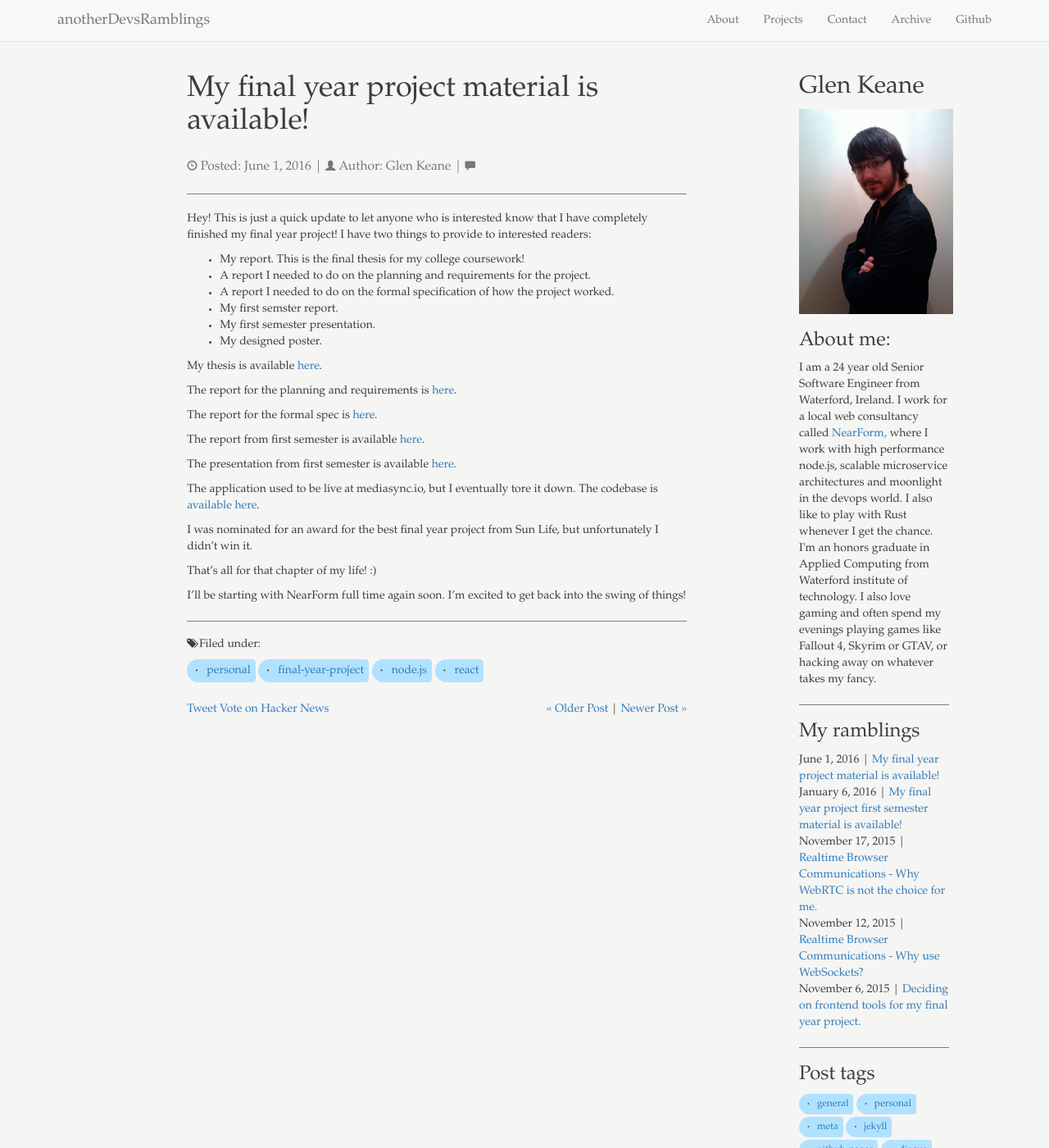
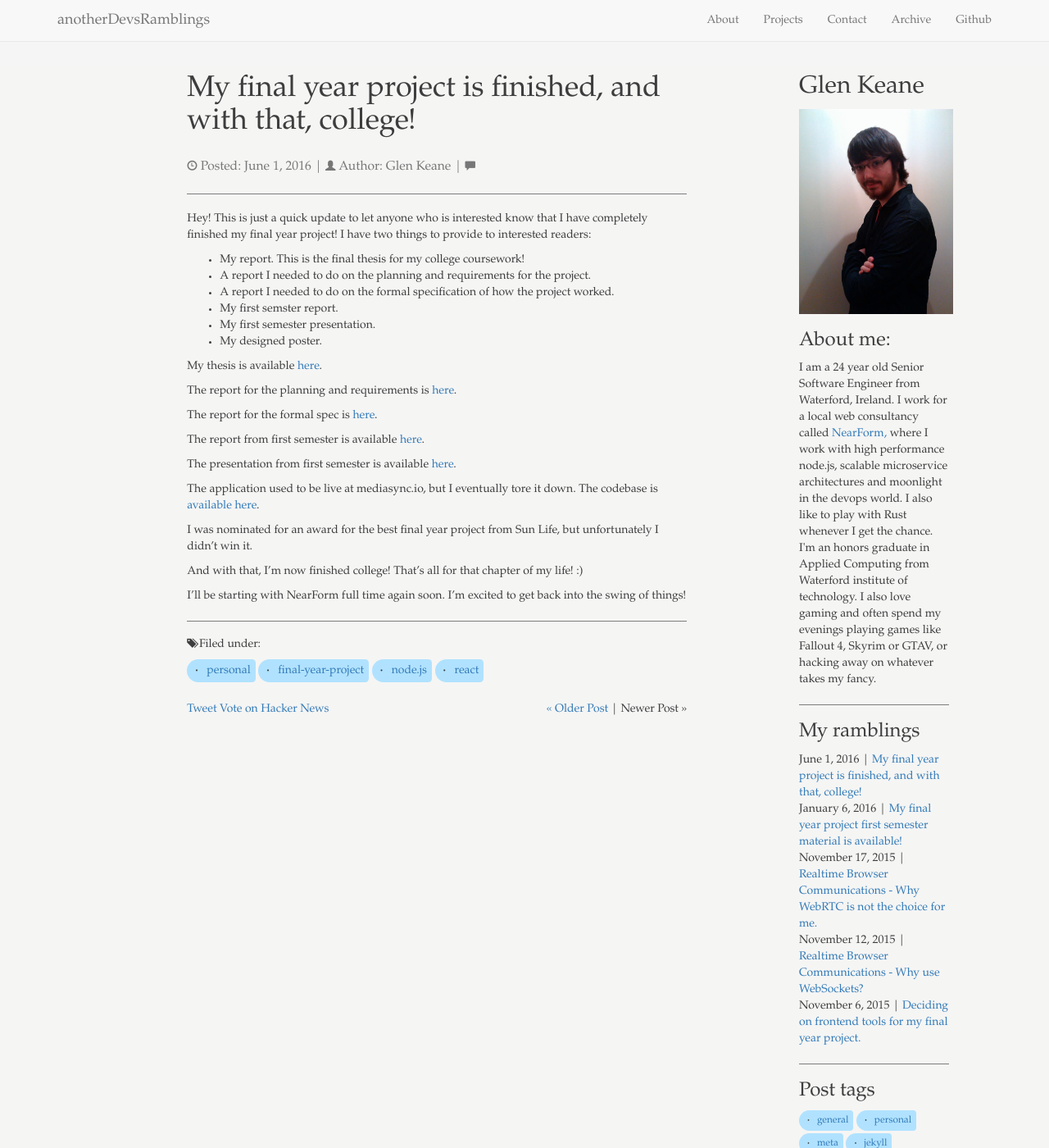
Before and after one commit to GlenTiki/glentiki.github.io, a Jekyll site: the page built from _posts/2016-06-01-final-year-project-finished.md, in a window 1280 px wide and 1400 px high. Shown: the whole window at 82% size. Built offline with Jekyll 4.4.1, drawn with Linux system fonts in a browser that asks for light colours; comment, search, counter and statistics services are not loaded.

Commit message:
Update 2016-06-01-final-year-project-finished.md

```diff
--- a/_posts/2016-06-01-final-year-project-finished.md
+++ b/_posts/2016-06-01-final-year-project-finished.md
@@ -1,8 +1,8 @@
 ---
 layout: post
-title: My final year project material is available!
+title: My final year project is finished, and with that, college!
 redirect_from: "/2016/06/01/final-year-project-finished/"
-permalink: fyp-midway-update
+permalink: fyp-finished-update
 tags:
   -  Personal
   -  "Final year project"
@@ -33,6 +33,6 @@
 
 I was nominated for an award for the best final year project from Sun Life, but unfortunately I didn't win it.
 
-That's all for that chapter of my life! :)
+And with that, I'm now finished college! That's all for that chapter of my life! :)
 
 I'll be starting with NearForm full time again soon. I'm excited to get back into the swing of things!
```
